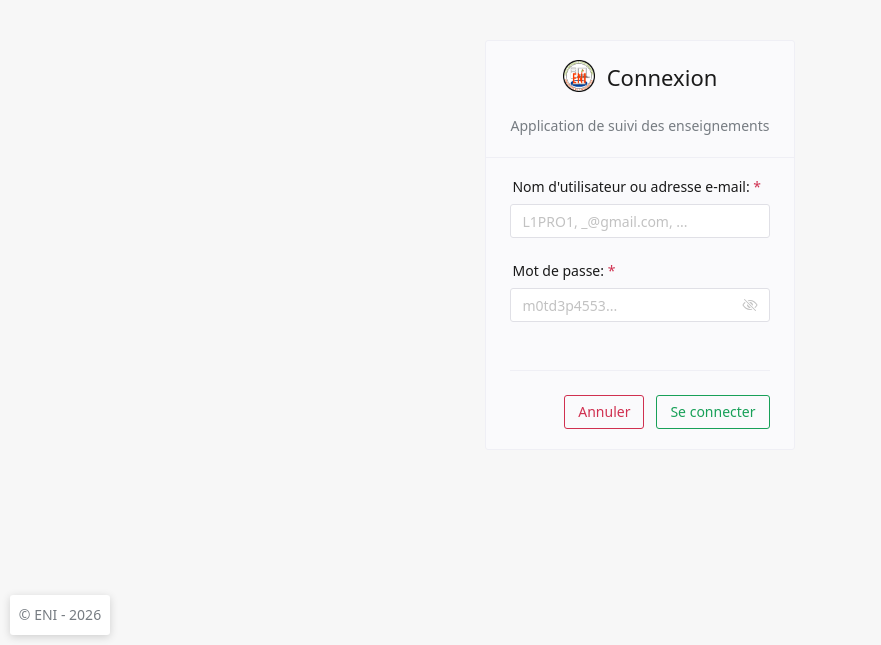
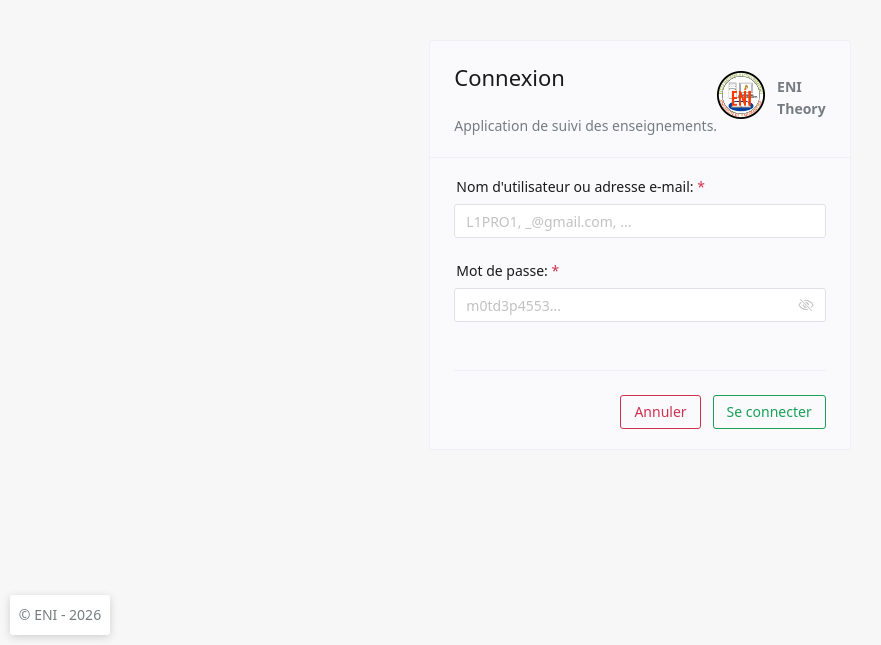
Before and after one commit to faniloniainax/theory-2026-naive, a Vue app: page /login in a window 1280 px wide. Shown: the part 155-800 px from the top of the page, without its empty margins (0-881 px from the left). Built offline with nearby package versions, Linux system fonts and the light colour scheme; no server answers.

Commit message:
feat: improve login view using the new logo

```diff
--- a/src/views/public/TLoginView.vue
+++ b/src/views/public/TLoginView.vue
@@ -1,15 +1,18 @@
 <template>
     <NCard bordered embedded segmented>
         <template #header>
-            <NSpace justify="center">
-                <NImage height="32" width="32" alt="ENI Logo" src="/logo.png" />
+            <NFlex align="center">
                 <NH2>Connexion</NH2>
-            </NSpace>
+            </NFlex>
             <NSpace justify="center">
                 <NP :depth="3">
-                    Application de suivi des enseignements
+                    Application de suivi des enseignements.
                 </NP>
             </NSpace>
+        </template>
+
+        <template #header-extra>
+            <TMobileLogo />
         </template>
 
         <template #default>
```
